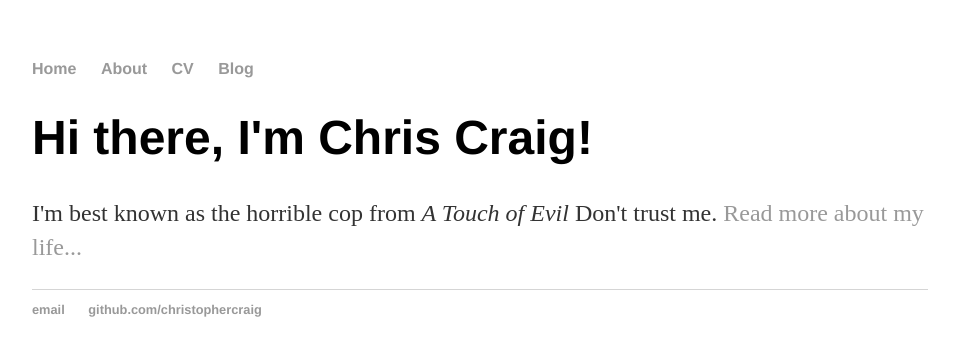
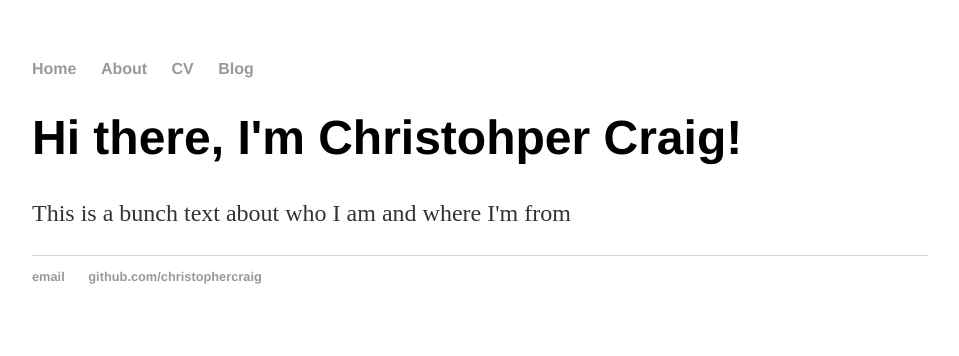
Before and after one commit to christophercraig/christophercraig.github.io, a Jekyll site: the page built from index.html, in a window 1280 px wide. Shown: the top 356 px of the page, without its empty margins (160-1119 px from the left). Built offline with Jekyll 4.4.1, drawn with Linux system fonts in a browser that asks for light colours.

Commit message:
Update index.html

```diff
--- a/index.html
+++ b/index.html
@@ -1,29 +1,9 @@
-<!DOCTYPE html>
-<html>
-	<head>
-		<title>Christopher Craig</title>
-		<link rel="stylesheet" type="text/css" href="/css/main.css">
-	</head>
-	<body>
-		<nav>
-    		<ul>
-        		<li><a href="/">Home</a></li>
-	        	<li><a href="/about">About</a></li>
-        		<li><a href="/cv">CV</a></li>
-        		<li><a href="/blog">Blog</a></li>
-    		</ul>
-		</nav>
-		<div class="container">
-    		<div class="blurb">
-        		<h1>Hi there, I'm Chris Craig!</h1>
-				<p>I'm best known as the horrible cop from <em>A Touch of Evil</em> Don't trust me. <a href="/about">Read more about my life...</a></p>
-    		</div><!-- /.blurb -->
-		</div><!-- /.container -->
-		<footer>
-    		<ul>
-        		<li><a href="mailto:hello@christophercraig.co">email</a></li>
-        		<li><a href="https://github.com/christophercraig">github.com/christophercraig</a></li>
-			</ul>
-		</footer>
-	</body>
-</html>
+---
+layout: default
+title: Christopher Craig, Designer
+---
+
+<div class="blurb">
+	<h1>Hi there, I'm Christohper Craig!</h1>
+	<p>This is a bunch text about who I am and where I'm from</a></p>
+</div><!-- /.blurb -->
```
